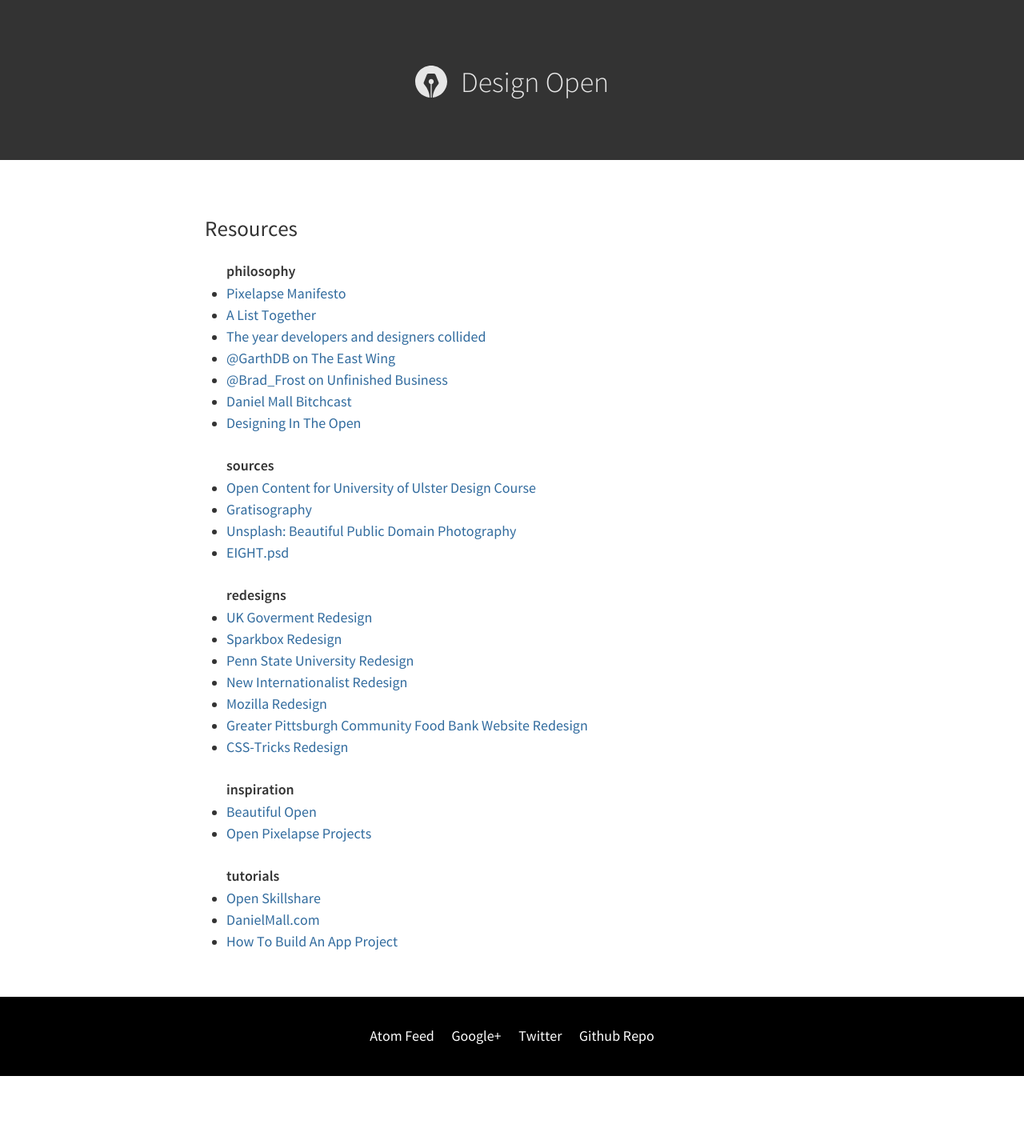
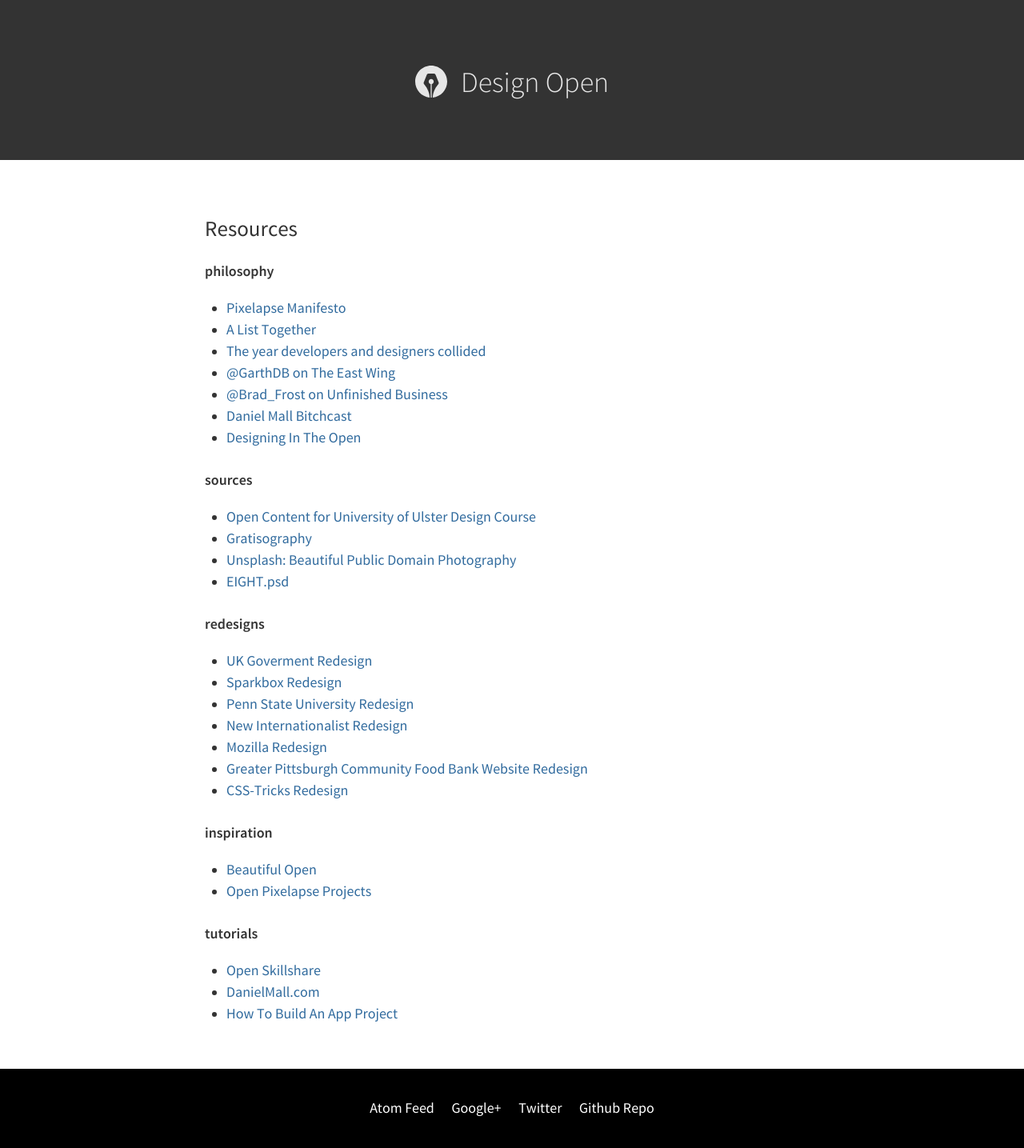
Before and after one commit to DesignOpen/designopen.github.io, a Jekyll site: the page built from resources/index.html, in a window 1280 px wide. Shown: the whole page at 80% size. Built offline with Jekyll 4.4.1, drawn with Linux system fonts in a browser that asks for light colours; before the commit the page ends 1345 px from its top, so only the background shows below that.

Commit message:
fixed the resource lists where the title was nested in the ul

```diff
--- a/resources/index.html
+++ b/resources/index.html
@@ -4,8 +4,8 @@
 ---
 {% for categ in site.resourceCategories %}
   <meta itemscope itemprop="itemListOrder" content="Unordered" />
+  <h4>{{ categ }}</h4>
   <ul class="reslist" itemscope itemtype="http://schema.org/ItemList">
-    <h4> {{categ}} </h4>
     {% for post in site.categories.resources %}
       {% if post.category == categ %}
         <li itemprop="itemListElement"><a href="{{ post.url }}">{{ post.title }}</a></li>
```
